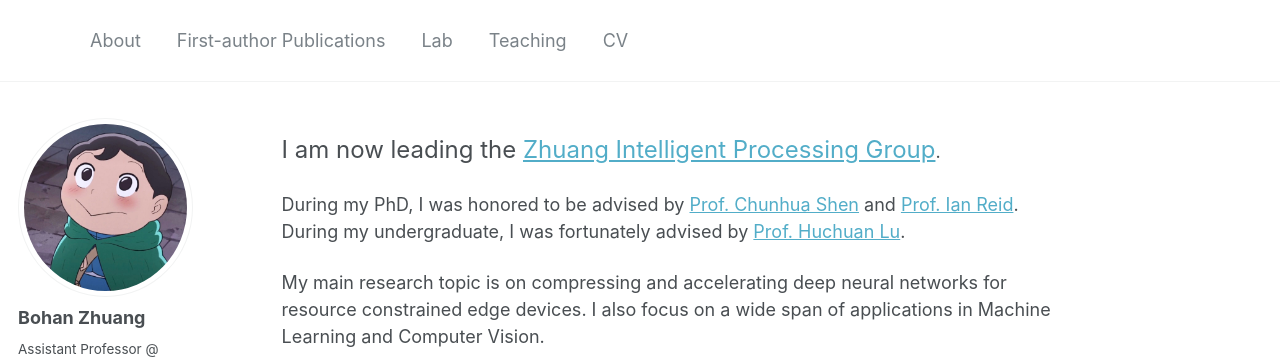
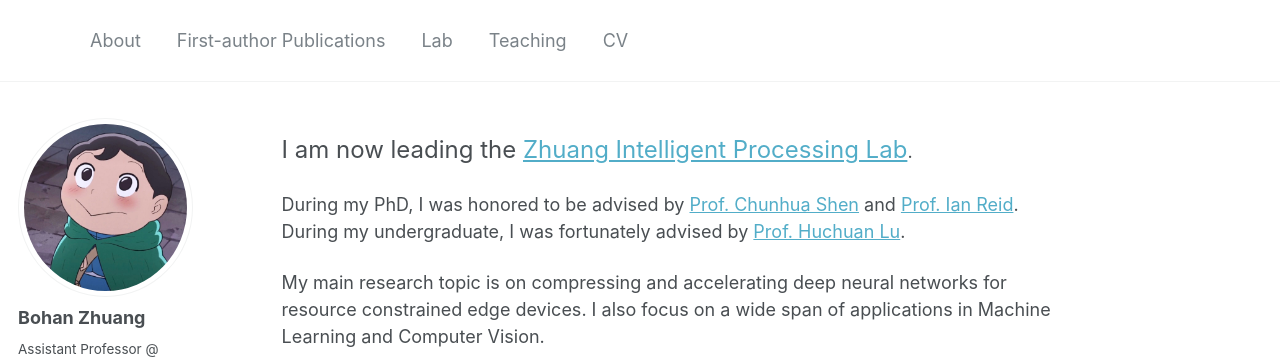
Before and after one commit to bohanzhuang/bohanzhuang.github.io, a Jekyll site: the page built from _pages/about.md, in a window 1280 px wide. Shown: the top 359 px of the page. Built offline with Jekyll 4.4.1, drawn with Linux system fonts in a browser that asks for light colours.

Commit message:
Update about.md

```diff
--- a/_pages/about.md
+++ b/_pages/about.md
@@ -9,7 +9,7 @@ redirect_from:
 ---
 
 <p>
-<font size=5>I am now leading the <a href="https://ziplab.github.io/">Zhuang Intelligent Processing Group</a></font>.
+<font size=5>I am now leading the <a href="https://ziplab.github.io/">Zhuang Intelligent Processing Lab</a></font>.
 </p>
 
 During my PhD, I was honored to be advised by [Prof. Chunhua Shen](https://cshen.github.io/) and [Prof. Ian Reid](https://cs.adelaide.edu.au/~ianr/).
```
